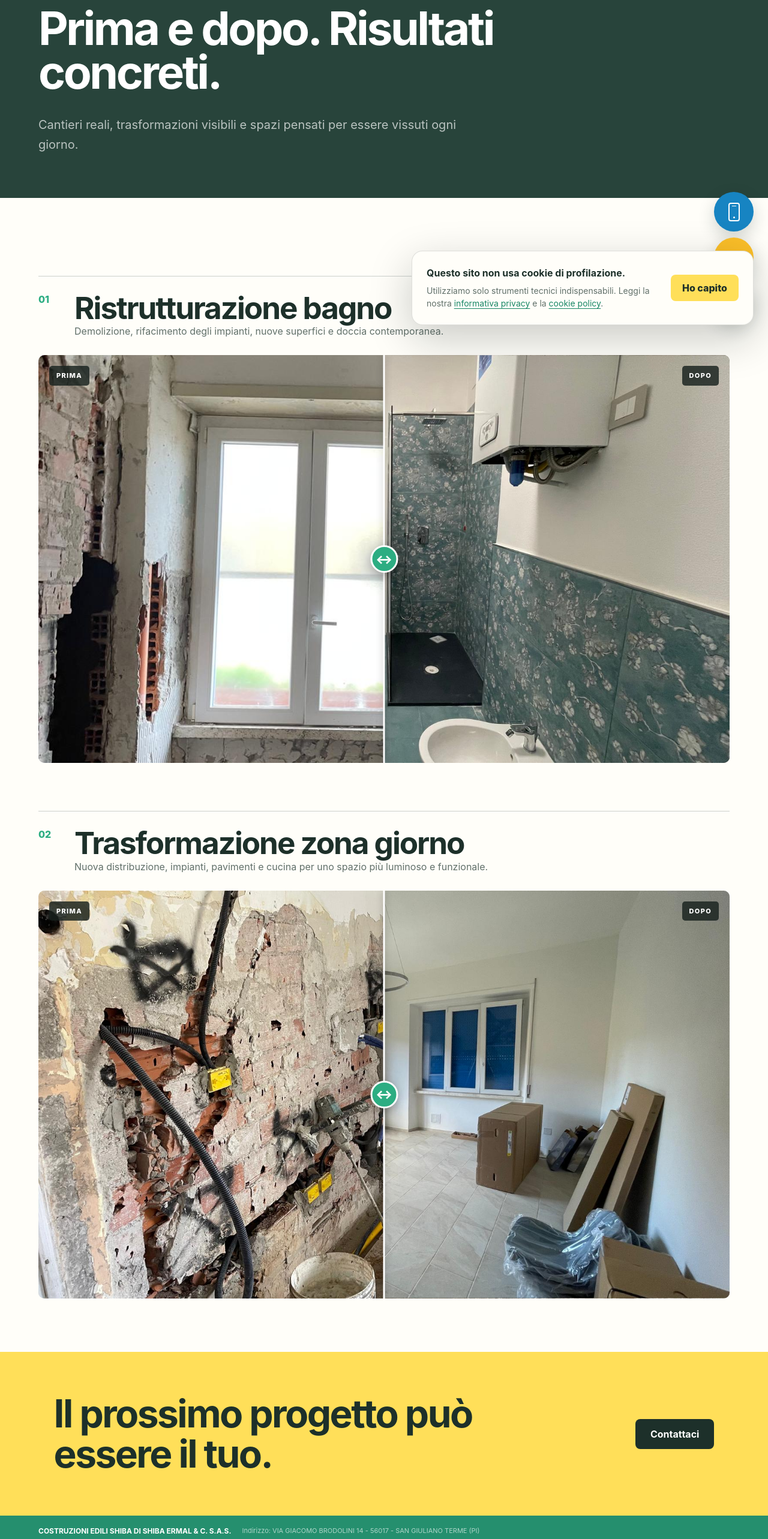
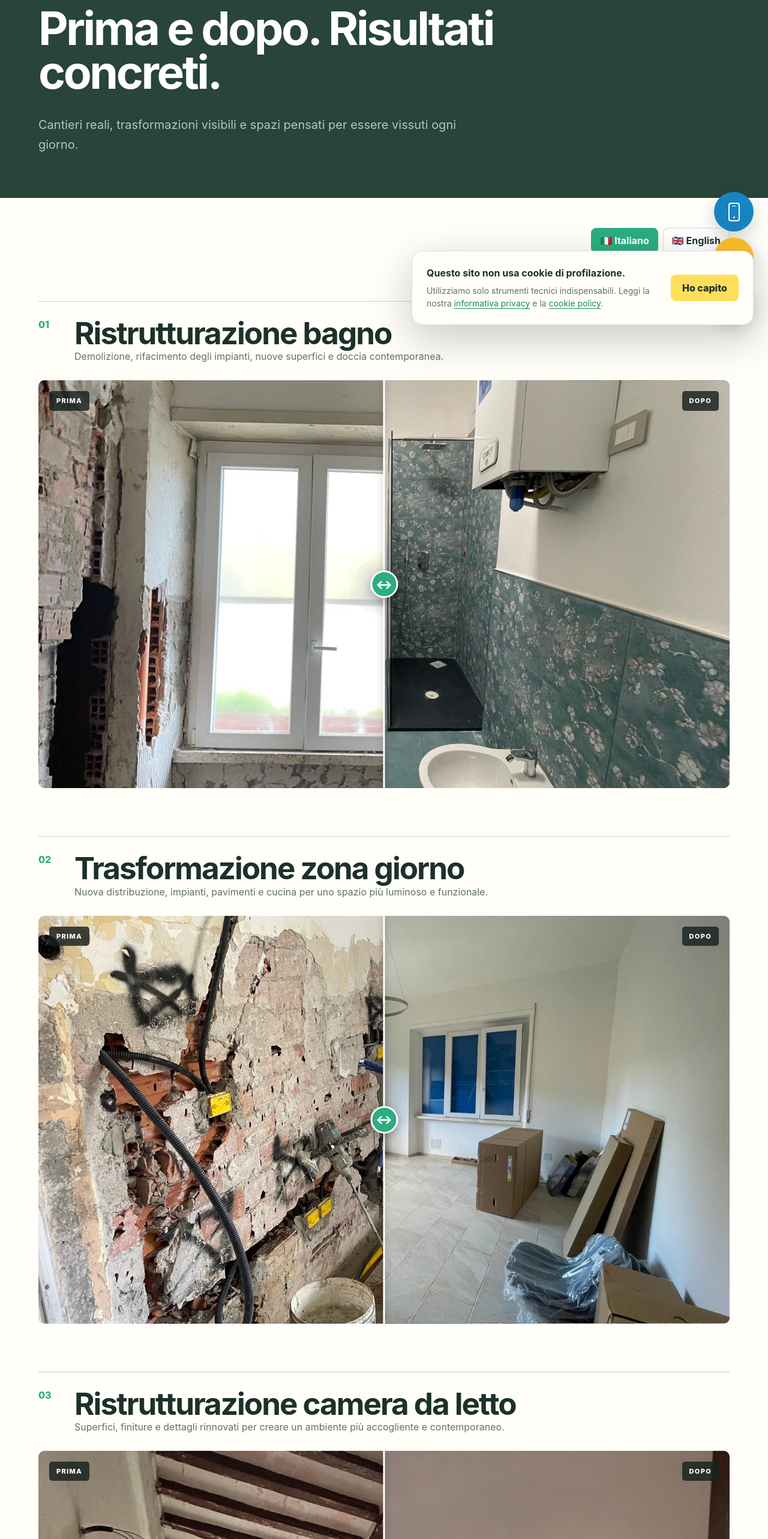
Before and after one commit to idriz90/shibacostruzioni, a Next.js app: page /progetti in a window 1280 px wide. Shown: the part 234-2800 px from the top of the page at 60% size. Built offline with nearby package versions, Linux system fonts and the light colour scheme.

Commit message:
Amplia i progetti e aggiunge le lingue

```diff
--- a/app/components/BeforeAfterSlider.tsx
+++ b/app/components/BeforeAfterSlider.tsx
@@ -7,10 +7,13 @@ type BeforeAfterSliderProps = {
   after: string;
   beforeAlt: string;
   afterAlt: string;
+  initialPosition?: number;
+  beforeLabel?: string;
+  afterLabel?: string;
 };
 
-export function BeforeAfterSlider({ before, after, beforeAlt, afterAlt }: BeforeAfterSliderProps) {
-  const [position, setPosition] = useState(50);
+export function BeforeAfterSlider({ before, after, beforeAlt, afterAlt, initialPosition = 50, beforeLabel = "Prima", afterLabel = "Dopo" }: BeforeAfterSliderProps) {
+  const [position, setPosition] = useState(initialPosition);
 
   return (
     <div className="comparison" style={{ "--position": `${position}%` } as React.CSSProperties}>
@@ -18,8 +21,8 @@ export function BeforeAfterSlider({ before, after, beforeAlt, afterAlt }: Before
       <div className="comparison-after" aria-hidden="true">
         <img className="comparison-image" src={after} alt="" />
       </div>
-      <span className="comparison-label comparison-label-before">Prima</span>
-      <span className="comparison-label comparison-label-after">Dopo</span>
+      <span className="comparison-label comparison-label-before">{beforeLabel}</span>
+      <span className="comparison-label comparison-label-after">{afterLabel}</span>
       <div className="comparison-divider" aria-hidden="true"><span>↔</span></div>
       <input
         className="comparison-range"
--- a/app/globals.css
+++ b/app/globals.css
@@ -69,6 +69,7 @@ h2 { margin: 0; font-size: clamp(38px, 4vw, 60px); line-height: 1.04; letter-spa
 .split-heading > p { margin: 0; color: var(--muted); font-size: 18px; line-height: 1.6; }
 .project-case { margin-top: 80px; padding-top: 26px; border-top: 1px solid #ccd0cc; }
 .project-title { display: grid; grid-template-columns: 60px 1fr; margin-bottom: 28px; }
+.project-title-no-number { grid-template-columns: 1fr; }
 .project-title > span { color: var(--green); font-weight: 800; }
 .project-title h3 { margin: 0 0 7px; font-size: 27px; }
 .project-title p { margin: 0; color: var(--muted); }
@@ -83,6 +84,9 @@ h2 { margin: 0; font-size: clamp(38px, 4vw, 60px); line-height: 1.04; letter-spa
 .comparison-divider span { position: absolute; top: 50%; left: 50%; width: 46px; height: 46px; display: flex; align-items: center; justify-content: center; border: 3px solid white; border-radius: 50%; background: var(--green); color: white; font-size: 21px; font-weight: 800; transform: translate(-50%,-50%); box-shadow: 0 5px 18px rgba(0,0,0,.3); }
 .comparison-range { position: absolute; z-index: 4; inset: 0; width: 100%; height: 100%; margin: 0; opacity: 0; cursor: ew-resize; }
 .comparison:has(.comparison-range:focus-visible) .comparison-divider span { outline: 3px solid var(--yellow); outline-offset: 3px; }
+.language-switcher { display: flex; justify-content: flex-end; gap: 8px; margin-bottom: 24px; }
+.language-switcher button { min-width: 105px; min-height: 42px; padding: 8px 14px; border: 1px solid rgba(29,48,42,.18); border-radius: 8px; background: white; color: var(--ink); font-weight: 750; cursor: pointer; }
+.language-switcher button[aria-pressed="true"] { border-color: var(--green); background: var(--green); color: white; }
 
 .method { background: #28443b; color: white; }
 .steps { display: grid; grid-template-columns: repeat(4, 1fr); border-top: 1px solid rgba(255,255,255,.24); }
--- a/app/page.tsx
+++ b/app/page.tsx
@@ -143,19 +143,10 @@ export default function Home() {
           </div>
 
           <article className="project-case">
-            <div className="project-title">
-              <span>01</span>
-              <div><h3>Ristrutturazione bagno</h3><p>Demolizione, nuovi impianti e finiture contemporanee.</p></div>
-            </div>
-            <BeforeAfterSlider before={url("/images/bagno-prima.jpeg")} after={url("/images/bagno-dopo.jpeg")} beforeAlt="Bagno prima della ristrutturazione" afterAlt="Bagno completato dopo la ristrutturazione" />
-          </article>
-
-          <article className="project-case">
-            <div className="project-title">
-              <span>02</span>
+            <div className="project-title project-title-no-number">
               <div><h3>Nuova zona giorno</h3><p>Spazi, impianti e superfici trasformati per una casa più luminosa.</p></div>
             </div>
-            <BeforeAfterSlider before={url("/images/soggiorno-prima.jpeg")} after={url("/images/soggiorno-dopo.jpeg")} beforeAlt="Zona giorno durante la ristrutturazione" afterAlt="Zona giorno rinnovata con nuova cucina" />
+            <BeforeAfterSlider before={url("/images/soggiorno-prima.jpeg")} after={url("/images/soggiorno-dopo.jpeg")} beforeAlt="Zona giorno durante la ristrutturazione" afterAlt="Zona giorno rinnovata con nuova cucina" initialPosition={30} />
           </article>
         </section>
 
--- /dev/null
+++ b/app/progetti/ProjectsContent.tsx
@@ -0,0 +1,64 @@
+"use client";
+
+import { useState } from "react";
+import { BeforeAfterSlider } from "../components/BeforeAfterSlider";
+import { PageHero, siteUrl } from "../components/SiteChrome";
+
+const copy = {
+  it: {
+    eyebrow: "Lavori realizzati",
+    title: "Prima e dopo. Risultati concreti.",
+    intro: "Cantieri reali, trasformazioni visibili e spazi pensati per essere vissuti ogni giorno.",
+    before: "Prima",
+    after: "Dopo",
+    compare: "Confronto fotografico",
+    cta: "Il prossimo progetto può essere il tuo.",
+    contact: "Contattaci",
+    projects: [
+      ["Ristrutturazione bagno", "Demolizione, rifacimento degli impianti, nuove superfici e doccia contemporanea.", "Bagno prima della ristrutturazione", "Bagno completato dopo la ristrutturazione"],
+      ["Trasformazione zona giorno", "Nuova distribuzione, impianti, pavimenti e cucina per uno spazio più luminoso e funzionale.", "Zona giorno durante i lavori", "Zona giorno rinnovata"],
+      ["Ristrutturazione camera da letto", "Superfici, finiture e dettagli rinnovati per creare un ambiente più accogliente e contemporaneo.", "Camera da letto prima della ristrutturazione", "Camera da letto completata dopo la ristrutturazione"],
+    ],
+  },
+  en: {
+    eyebrow: "Completed projects",
+    title: "Before and after. Tangible results.",
+    intro: "Real construction sites, visible transformations and spaces designed for everyday living.",
+    before: "Before",
+    after: "After",
+    compare: "Photo comparison",
+    cta: "Your project could be next.",
+    contact: "Contact us",
+    projects: [
+      ["Bathroom renovation", "Demolition, new systems, contemporary surfaces and a modern shower.", "Bathroom before renovation", "Bathroom after renovation"],
+      ["Living area transformation", "A new layout, systems, flooring and kitchen for a brighter, more functional space.", "Living area during renovation", "Renovated living area"],
+      ["Bedroom renovation", "Renewed surfaces, finishes and details create a more welcoming and contemporary room.", "Bedroom before renovation", "Bedroom after renovation"],
+    ],
+  },
+};
+
+const images = [
+  ["/images/bagno-prima.jpeg", "/images/bagno-dopo.jpeg"],
+  ["/images/soggiorno-prima.jpeg", "/images/soggiorno-dopo.jpeg"],
+  ["/images/camera-prima.jpeg", "/images/camera-dopo.jpeg"],
+];
+
+export function ProjectsContent() {
+  const [language, setLanguage] = useState<"it" | "en">("it");
+  const text = copy[language];
+
+  return <main>
+    <PageHero eyebrow={text.eyebrow} title={text.title} text={text.intro} />
+    <section className="projects content-section">
+      <div className="language-switcher" aria-label="Seleziona la lingua">
+        <button type="button" aria-pressed={language === "it"} onClick={() => setLanguage("it")}><span aria-hidden="true">🇮🇹</span> Italiano</button>
+        <button type="button" aria-pressed={language === "en"} onClick={() => setLanguage("en")}><span aria-hidden="true">🇬🇧</span> English</button>
+      </div>
+      {text.projects.map(([title, description, beforeAlt, afterAlt], index) => <article className="project-case" key={images[index][0]}>
+        <div className="project-title"><span>{String(index + 1).padStart(2, "0")}</span><div><h2>{title}</h2><p>{description}</p></div></div>
+        <BeforeAfterSlider before={siteUrl(images[index][0])} after={siteUrl(images[index][1])} beforeAlt={beforeAlt} afterAlt={afterAlt} beforeLabel={text.before} afterLabel={text.after} />
+      </article>)}
+    </section>
+    <section className="cta-band"><h2>{text.cta}</h2><a className="button" href={siteUrl("/contatti/")}>{text.contact}</a></section>
+  </main>;
+}
--- a/app/progetti/page.tsx
+++ b/app/progetti/page.tsx
@@ -1,10 +1,5 @@
 import type { Metadata } from "next";
-import { PageHero, siteUrl, SiteFooter, SiteHeader } from "../components/SiteChrome";
-import { BeforeAfterSlider } from "../components/BeforeAfterSlider";
-import { basePath } from "../basePath";
+import { SiteFooter, SiteHeader } from "../components/SiteChrome";
+import { ProjectsContent } from "./ProjectsContent";
 export const metadata: Metadata = { title: "Progetti e lavori realizzati", description: "Guarda i lavori prima e dopo realizzati da Costruzioni Edili Shiba." };
-const projects = [
-  { title:"Ristrutturazione bagno", text:"Demolizione, rifacimento degli impianti, nuove superfici e doccia contemporanea.", before:`${basePath}/images/bagno-prima.jpeg`, after:`${basePath}/images/bagno-dopo.jpeg`, a:"Bagno prima della ristrutturazione", b:"Bagno completato dopo la ristrutturazione" },
-  { title:"Trasformazione zona giorno", text:"Nuova distribuzione, impianti, pavimenti e cucina per uno spazio più luminoso e funzionale.", before:`${basePath}/images/soggiorno-prima.jpeg`, after:`${basePath}/images/soggiorno-dopo.jpeg`, a:"Zona giorno durante i lavori", b:"Zona giorno rinnovata" },
-];
-export default function Progetti(){return <><SiteHeader/><main><PageHero eyebrow="Lavori realizzati" title="Prima e dopo. Risultati concreti." text="Cantieri reali, trasformazioni visibili e spazi pensati per essere vissuti ogni giorno."/><section className="projects content-section">{projects.map((p,i)=><article className="project-case" key={p.title}><div className="project-title"><span>{String(i+1).padStart(2,"0")}</span><div><h2>{p.title}</h2><p>{p.text}</p></div></div><BeforeAfterSlider before={p.before} after={p.after} beforeAlt={p.a} afterAlt={p.b}/></article>)}</section><section className="cta-band"><h2>Il prossimo progetto può essere il tuo.</h2><a className="button" href={siteUrl("/contatti/")}>Contattaci</a></section></main><SiteFooter/></>}
+export default function Progetti(){return <><SiteHeader/><ProjectsContent/><SiteFooter/></>}
```
Also changed, not shown: public/images/camera-dopo.jpeg (added), public/images/camera-prima.jpeg (added).
